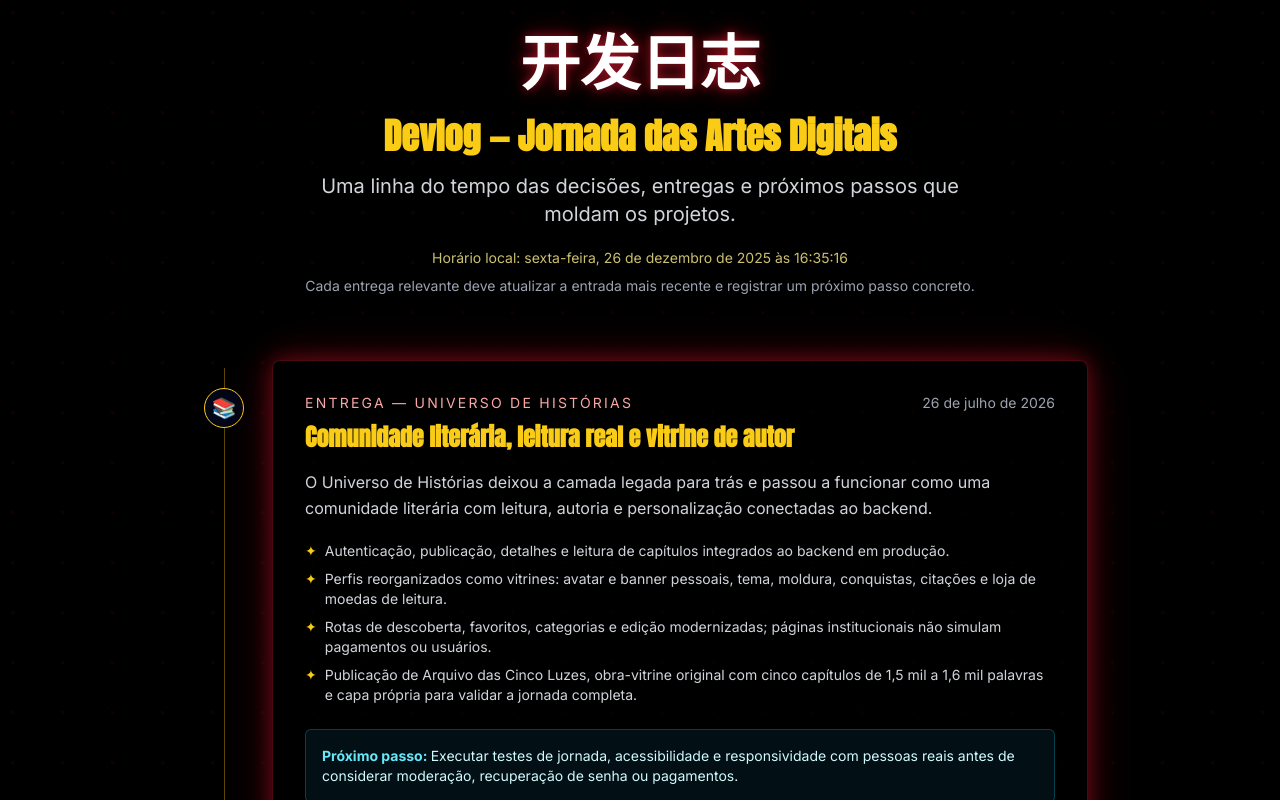
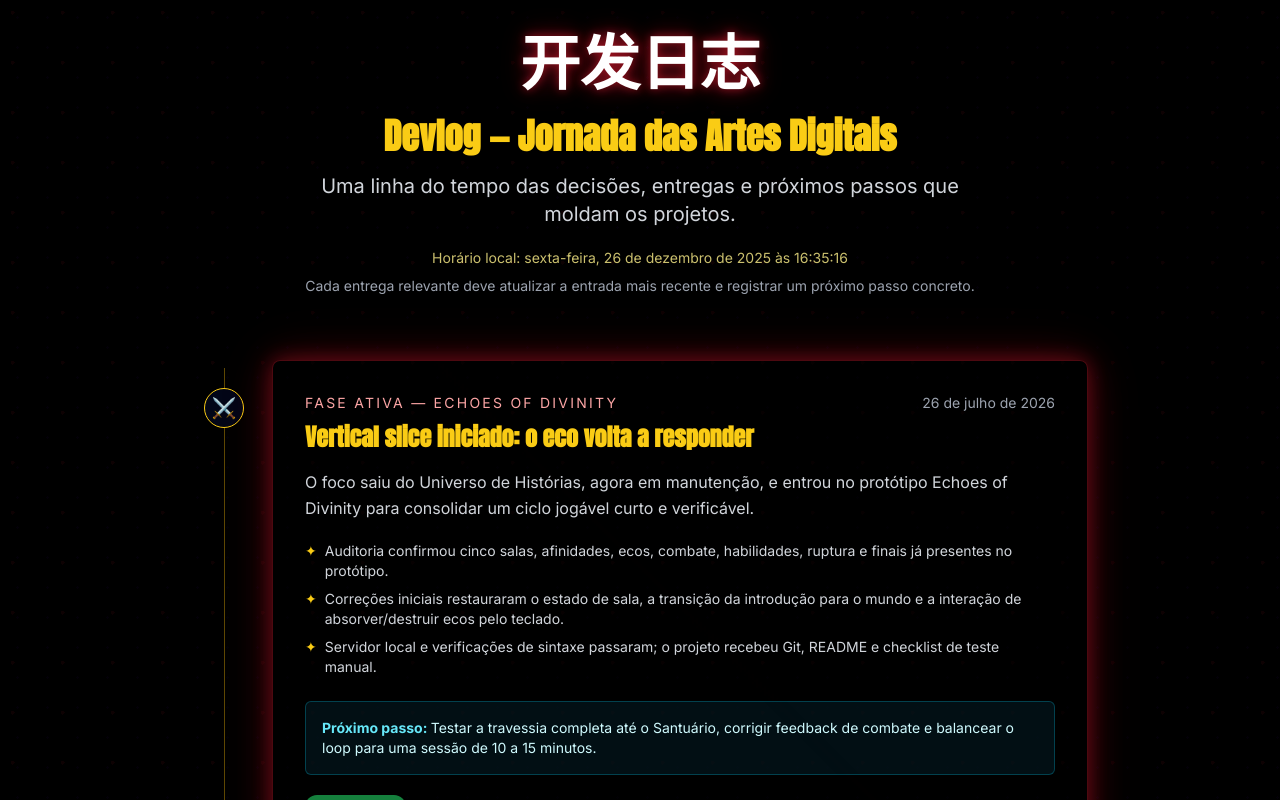
Before and after one commit to murilobsantos/portfoli-novo, a Next.js app: page /devlog in a window 1280 px wide. Shown: the top 800 px of the page. Built offline with nearby package versions, Linux system fonts and the light colour scheme.

Commit message:
docs: iniciar fase echoes no devlog global

```diff
--- a/src/data/devlog.ts
+++ b/src/data/devlog.ts
@@ -12,6 +12,23 @@ export type DevlogEntry = {
 };
 
 export const devlogEntries: DevlogEntry[] = [
+  {
+    id: "2026-07-echoes-vertical-slice",
+    period: "26 de julho de 2026",
+    dateTime: "2026-07-26",
+    phase: "Fase ativa — Echoes of Divinity",
+    title: "Vertical slice iniciado: o eco volta a responder",
+    summary:
+      "O foco saiu do Universo de Histórias, agora em manutenção, e entrou no protótipo Echoes of Divinity para consolidar um ciclo jogável curto e verificável.",
+    highlights: [
+      "Auditoria confirmou cinco salas, afinidades, ecos, combate, habilidades, ruptura e finais já presentes no protótipo.",
+      "Correções iniciais restauraram o estado de sala, a transição da introdução para o mundo e a interação de absorver/destruir ecos pelo teclado.",
+      "Servidor local e verificações de sintaxe passaram; o projeto recebeu Git, README e checklist de teste manual.",
+    ],
+    nextStep: "Testar a travessia completa até o Santuário, corrigir feedback de combate e balancear o loop para uma sessão de 10 a 15 minutos.",
+    icon: "⚔️",
+    current: true,
+  },
   {
     id: "2026-07-universo-modernizacao",
     period: "26 de julho de 2026",
@@ -28,7 +45,6 @@ export const devlogEntries: DevlogEntry[] = [
     ],
     nextStep: "Executar testes de jornada, acessibilidade e responsividade com pessoas reais antes de considerar moderação, recuperação de senha ou pagamentos.",
     icon: "📚",
-    current: true,
   },
   {
     id: "2026-07-portfolio-hub",
```
